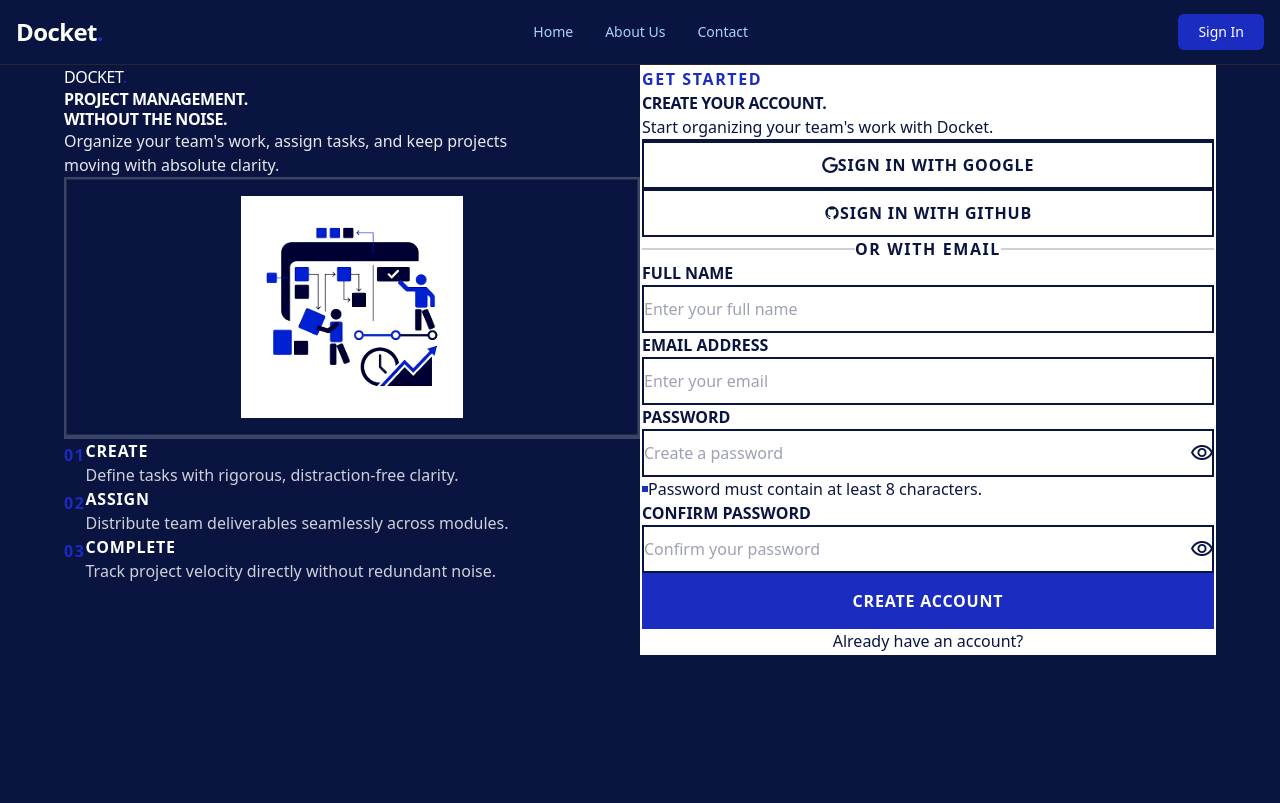
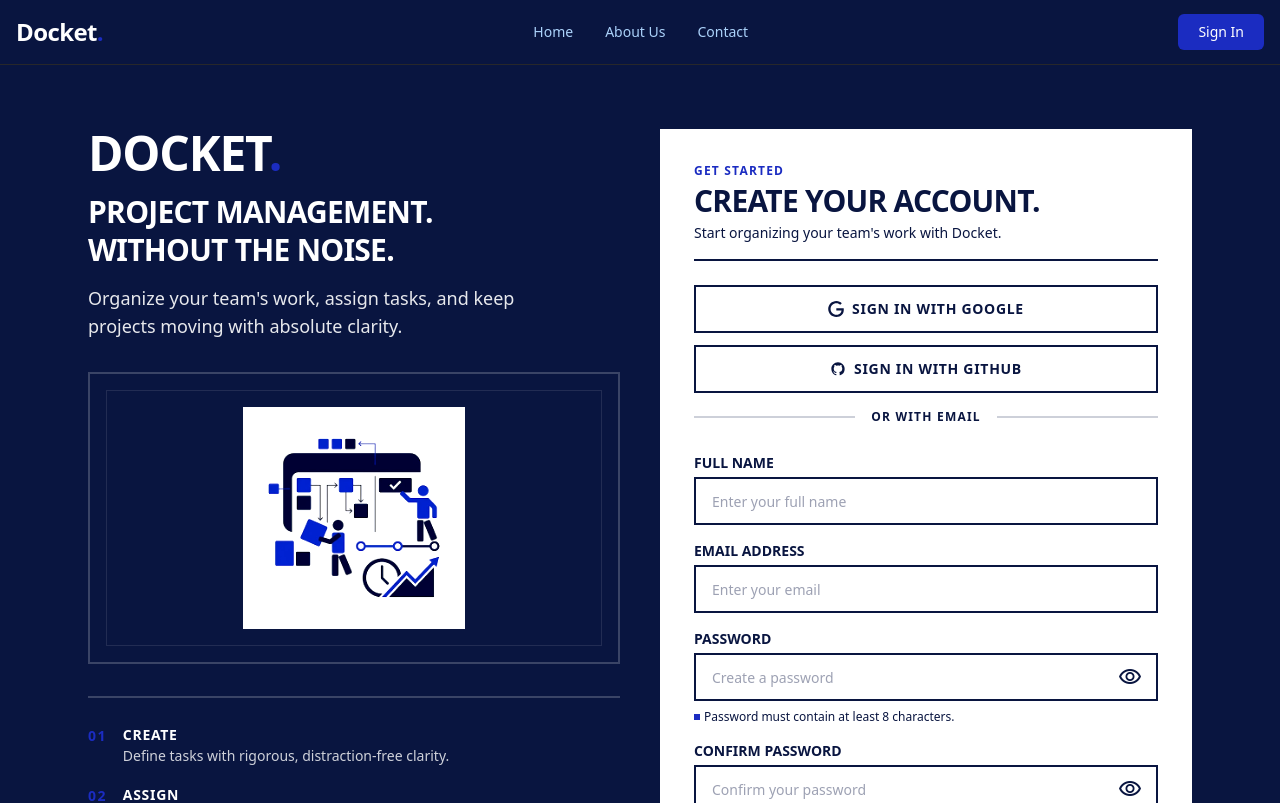
Before and after one commit to Obiwumma/docket, a Next.js app: page /login in a window 1280 px wide. Shown: the top 803 px of the page. Built offline with nearby package versions, Linux system fonts and the light colour scheme.

Commit message:
feat: add team pages

```diff
--- a/app/(public)/about/page.tsx
+++ b/app/(public)/about/page.tsx
@@ -1,3 +1,5 @@
+import Link from "next/link";
+
 export default function AboutPage() {
   return (
     <div className="w-full min-h-screen bg-white text-[#091540]">
@@ -86,9 +88,9 @@
           <p className="text-lg text-gray-200">
             Join thousands of teams getting work done with Docket.
           </p>
-          <button className="bg-white text-[#091540] font-bold py-3 px-8 rounded hover:bg-gray-100 transition">
+          <Link href="/login" className="bg-white text-[#091540] font-bold py-3 px-8 rounded hover:bg-gray-100 transition">
             GET STARTED NOW
-          </button>
+          </Link>
         </div>
       </section>
     </div>
--- a/app/(public)/contact/page.tsx
+++ b/app/(public)/contact/page.tsx
@@ -78,13 +78,13 @@
 
               <div className="flex flex-col gap-1 border-b border-gray-700 pb-4">
                 <span className="text-sm text-[#1B2CC1] font-bold">OFFICE LOCATION</span>
-                <span className="text-lg font-semibold">100 Tech Plaza, Suite 400<span className="block text-gray-300 text-sm font-normal">San Francisco, CA 94107</span></span>
+                <span className="text-lg font-semibold"> D12, Phase 4, kubwa<span className="block text-gray-300 text-sm font-normal">FCT, Abuja</span></span>
               </div>
 
               <div className="flex flex-col gap-1">
                 <span className="text-sm text-[#1B2CC1] font-bold">SUPPORT HOURS</span>
                 <span className="text-lg font-semibold">Monday - Friday</span>
-                <span className="text-gray-300 text-sm">9:00 AM - 6:00 PM EST</span>
+                <span className="text-gray-300 text-sm">9:00 AM - 5:00 PM WAT</span>
               </div>
             </div>
 
--- a/app/(public)/login/page.tsx
+++ b/app/(public)/login/page.tsx
@@ -9,7 +9,6 @@
   const [email, setEmail] = useState("");
   const [password, setPassword] = useState("");
   const [confirmPassword, setConfirmPassword] = useState("");
-  const [termsAccepted, setTermsAccepted] = useState(false);
 
   const [showPassword, setShowPassword] = useState(false);
   const [showConfirmPassword, setShowConfirmPassword] = useState(false);
@@ -36,25 +35,26 @@
   };
 
   return (
-    <main className="relative w-full min-h-screen lg:pt-0">
+    <main className="relative w-full min-h-screen bg-[#091540]">
       <div className="flex flex-col w-full bg-[#091540] text-white">
-        <div className="w-full max-w-6xl mx-auto px-margin-mobile lg:px-gutter py-xl lg:py-xxl">
-          <div className="grid grid-cols-1 lg:grid-cols-12 gap-xl items-start">
+        <div className="w-full max-w-6xl mx-auto px-6 py-12 lg:py-16">
+          <div className="grid grid-cols-1 lg:grid-cols-12 gap-10 items-start">
 
-            <div className="lg:col-span-6 flex flex-col space-y-xl">
-              <div className="space-y-md">
-                <div className="font-display text-display uppercase tracking-tight text-white">
+            {/* Left Column: Brand & Architecture */}
+            <div className="lg:col-span-6 max-lg:hidden flex flex-col space-y-8">
+              <div className="space-y-4">
+                <div className="text-4xl lg:text-5xl font-bold uppercase tracking-tight text-white">
                   Docket<span className="text-[#1B2CC1]">.</span>
                 </div>
-                <h1 className="font-headline-lg text-headline-lg uppercase font-bold text-white tracking-tight leading-tight">
+                <h1 className="text-2xl lg:text-3xl uppercase font-bold text-white tracking-tight leading-tight">
                   PROJECT MANAGEMENT.<br />WITHOUT THE NOISE.
                 </h1>
-                <p className="font-body-lg text-body-lg text-white max-w-md font-normal opacity-90">
+                <p className="text-lg text-white max-w-md font-normal opacity-90">
                   Organize your team&apos;s work, assign tasks, and keep projects moving with absolute clarity.
                 </p>
               </div>
 
-              <div className="border-2 border-white/20 bg-[#091540] p-md">
+              <div className="border-2 border-white/20 bg-[#091540] p-4">
                 <div className="w-full h-64 relative bg-[#091540] flex items-center justify-center overflow-hidden border border-white/10">
                   <img
                     alt="Project management illustration"
@@ -64,44 +64,44 @@
                 </div>
               </div>
 
-              <div className="border-t-2 border-white/20 pt-lg space-y-md">
-                <div className="flex items-start space-x-md">
-                  <span className="font-label-md text-label-md text-[#1B2CC1] font-bold tracking-widest pt-1">
+              <div className="border-t-2 border-white/20 pt-6 space-y-4">
+                <div className="flex items-start space-x-4">
+                  <span className="text-sm text-[#1B2CC1] font-bold tracking-widest pt-1">
                     01
                   </span>
                   <div>
-                    <span className="font-label-md text-label-md uppercase font-bold text-white tracking-wider">
+                    <span className="text-sm uppercase font-bold text-white tracking-wider">
                       CREATE
                     </span>
-                    <p className="font-body-md text-body-md text-white/80">
+                    <p className="text-sm text-white/80">
                       Define tasks with rigorous, distraction-free clarity.
                     </p>
                   </div>
                 </div>
 
-                <div className="flex items-start space-x-md">
-                  <span className="font-label-md text-label-md text-[#1B2CC1] font-bold tracking-widest pt-1">
+                <div className="flex items-start space-x-4">
+                  <span className="text-sm text-[#1B2CC1] font-bold tracking-widest pt-1">
                     02
                   </span>
                   <div>
-                    <span className="font-label-md text-label-md uppercase font-bold text-white tracking-wider">
+                    <span className="text-sm uppercase font-bold text-white tracking-wider">
                       ASSIGN
                     </span>
-                    <p className="font-body-md text-body-md text-white/80">
+                    <p className="text-sm text-white/80">
                       Distribute team deliverables seamlessly across modules.
                     </p>
                   </div>
                 </div>
 
-                <div className="flex items-start space-x-md">
-                  <span className="font-label-md text-label-md text-[#1B2CC1] font-bold tracking-widest pt-1">
+                <div className="flex items-start space-x-4">
+                  <span className="text-sm text-[#1B2CC1] font-bold tracking-widest pt-1">
                     03
                   </span>
                   <div>
-                    <span className="font-label-md text-label-md uppercase font-bold text-white tracking-wider">
+                    <span className="text-sm uppercase font-bold text-white tracking-wider">
                       COMPLETE
                     </span>
-                    <p className="font-body-md text-body-md text-white/80">
+                    <p className="text-sm text-white/80">
                       Track project velocity directly without redundant noise.
                     </p>
                   </div>
@@ -109,25 +109,26 @@
               </div>
             </div>
 
-            <div className="lg:col-span-6 bg-white text-[#091540] p-lg lg:p-xl border-2 border-white rounded-none">
+            {/* Right Column: Sign Up Form */}
+            <div className="lg:col-span-6 bg-white text-[#091540] p-6 lg:p-8 border-2 border-white rounded-none">
 
-              <div className="border-b-2 border-[#091540] pb-md mb-lg">
-                <div className="font-label-sm text-label-sm uppercase font-bold tracking-widest text-[#1B2CC1] mb-xs">
+              <div className="border-b-2 border-[#091540] pb-4 mb-6">
+                <div className="text-xs uppercase font-bold tracking-widest text-[#1B2CC1] mb-1">
                   GET STARTED
                 </div>
-                <h2 className="font-headline-lg text-headline-lg uppercase font-bold text-[#091540] tracking-tight">
+                <h2 className="text-2xl lg:text-3xl uppercase font-bold text-[#091540] tracking-tight">
                   CREATE YOUR ACCOUNT.
                 </h2>
-                <p className="font-body-md text-body-md text-[#091540] mt-xs">
+                <p className="text-sm text-[#091540] mt-1">
                   Start organizing your team&apos;s work with Docket.
                 </p>
               </div>
 
-              <div className="space-y-sm mb-md">
+              <div className="space-y-3 mb-6">
                 <button
                   type="button"
                   onClick={() => signIn("google", { callbackUrl: "/onboarding" })}
-                  className="w-full h-12 border-2 border-[#091540] bg-white hover:bg-[#091540] text-[#091540] hover:text-white transition-colors flex items-center justify-center space-x-sm font-label-md text-label-md uppercase font-bold tracking-wider"
+                  className="w-full h-12 border-2 border-[#091540] bg-white hover:bg-[#091540] text-[#091540] hover:text-white transition-colors flex items-center justify-center space-x-2 text-sm uppercase font-bold tracking-wider"
                 >
                   <svg className="w-4 h-4 fill-current" viewBox="0 0 24 24">
                     <path d="M12.48 10.92v3.28h7.84c-.24 1.84-.853 3.187-1.787 4.133-1.147 1.147-2.933 2.4-6.053 2.4-4.827 0-8.6-3.893-8.6-8.72s3.773-8.72 8.6-8.72c2.6 0 4.507 1.027 5.907 2.347l2.307-2.307C18.747 1.44 16.133 0 12.48 0 5.867 0 .307 5.387.307 12s5.56 12 12.173 12c3.573 0 6.267-1.173 8.373-3.36 2.16-2.16 2.84-5.213 2.84-7.667 0-.76-.053-1.467-.173-2.053H12.48z" />
@@ -138,7 +139,7 @@
                 <button
                   type="button"
                   onClick={() => signIn("github", { callbackUrl: "/onboarding" })}
-                  className="w-full h-12 border-2 border-[#091540] bg-white hover:bg-[#091540] text-[#091540] hover:text-white transition-colors flex items-center justify-center space-x-sm font-label-md text-label-md uppercase font-bold tracking-wider"
+                  className="w-full h-12 border-2 border-[#091540] bg-white hover:bg-[#091540] text-[#091540] hover:text-white transition-colors flex items-center justify-center space-x-2 text-sm uppercase font-bold tracking-wider"
                 >
                   <svg className="w-4 h-4 fill-current" viewBox="0 0 24 24">
                     <path
@@ -150,21 +151,21 @@
                   <span>Sign in with GitHub</span>
                 </button>
 
-                <div className="relative flex items-center justify-center py-xs">
+                <div className="relative flex items-center justify-center py-1">
                   <div className="w-full border-t-2 border-[#091540]/20 absolute"></div>
-                  <span className="relative bg-white px-md font-label-sm text-label-sm uppercase font-bold text-[#091540] tracking-widest">
+                  <span className="relative bg-white px-4 text-xs uppercase font-bold text-[#091540] tracking-widest">
                     OR WITH EMAIL
                   </span>
                 </div>
               </div>
 
-              <form className="space-y-md" id="signupForm" onSubmit={handleFormSubmit}>
-                <div className="flex flex-col space-y-xs">
-                  <label className="font-label-md text-label-md uppercase font-bold text-[#091540]" htmlFor="fullName">
+              <form className="space-y-4" id="signupForm" onSubmit={handleFormSubmit}>
+                <div className="flex flex-col space-y-1">
+                  <label className="text-sm uppercase font-bold text-[#091540]" htmlFor="fullName">
                     FULL NAME
                   </label>
                   <input
-                    className="w-full h-12 px-md border-2 border-[#091540] text-[#091540] placeholder:text-[#091540]/40 font-body-md text-body-md bg-white focus:outline-none focus:border-[#1B2CC1]"
+                    className="w-full h-12 px-4 border-2 border-[#091540] text-[#091540] placeholder:text-[#091540]/40 text-sm bg-white focus:outline-none focus:border-[#1B2CC1]"
                     id="fullName"
                     name="fullName"
                     placeholder="Enter your full name"
@@ -175,12 +176,12 @@
                   />
                 </div>
 
-                <div className="flex flex-col space-y-xs">
-                  <label className="font-label-md text-label-md uppercase font-bold text-[#091540]" htmlFor="email">
+                <div className="flex flex-col space-y-1">
+                  <label className="text-sm uppercase font-bold text-[#091540]" htmlFor="email">
                     EMAIL ADDRESS
                   </label>
                   <input
-                    className="w-full h-12 px-md border-2 border-[#091540] text-[#091540] placeholder:text-[#091540]/40 font-body-md text-body-md bg-white focus:outline-none focus:border-[#1B2CC1]"
+                    className="w-full h-12 px-4 border-2 border-[#091540] text-[#091540] placeholder:text-[#091540]/40 text-sm bg-white focus:outline-none focus:border-[#1B2CC1]"
                     id="email"
                     name="email"
                     placeholder="Enter your email"
@@ -190,13 +191,14 @@
                     onChange={(e) => setEmail(e.target.value)}
                   />
                 </div>
-                <div className="flex flex-col space-y-xs">
-                  <label className="font-label-md text-label-md uppercase font-bold text-[#091540]" htmlFor="password">
+
+                <div className="flex flex-col space-y-1">
+                  <label className="text-sm uppercase font-bold text-[#091540]" htmlFor="password">
                     PASSWORD
                   </label>
                   <div className="relative flex items-center">
                     <input
-                      className={`w-full h-12 pl-md pr-12 border-2 border-[#091540] text-[#091540] placeholder:text-[#091540]/40 font-body-md text-body-md bg-white focus:outline-none focus:border-[#1B2CC1] ${
+                      className={`w-full h-12 pl-4 pr-12 border-2 border-[#091540] text-[#091540] placeholder:text-[#091540]/40 text-sm bg-white focus:outline-none focus:border-[#1B2CC1] ${
                         showErrorBanner ? "border-4" : ""
                       }`}
                       id="password"
@@ -210,29 +212,30 @@
                     />
                     <button
                       aria-label="Toggle password visibility"
-                      className="absolute right-0 top-0 bottom-0 px-md flex items-center justify-center text-[#091540] hover:text-[#1B2CC1] transition-colors"
+                      className="absolute right-0 top-0 bottom-0 px-4 flex items-center justify-center text-[#091540] hover:text-[#1B2CC1] transition-colors"
                       onClick={() => setShowPassword(!showPassword)}
                       type="button"
                     >
-                      <span className="material-symbols-outlined text-headline-md" id="passwordToggleIcon">
+                      <span className="material-symbols-outlined text-xl" id="passwordToggleIcon">
                         {showPassword ? "visibility_off" : "visibility"}
                       </span>
                     </button>
                   </div>
-                  <div className="flex items-center space-x-xs pt-xs">
+                  <div className="flex items-center space-x-1 pt-1">
                     <span className="w-1.5 h-1.5 bg-[#1B2CC1] inline-block"></span>
-                    <p className="font-label-sm text-label-sm text-[#091540]">
+                    <p className="text-xs text-[#091540]">
                       Password must contain at least 8 characters.
                     </p>
                   </div>
                 </div>
-                <div className="flex flex-col space-y-xs">
-                  <label className="font-label-md text-label-md uppercase font-bold text-[#091540]" htmlFor="confirmPassword">
+
+                <div className="flex flex-col space-y-1">
+                  <label className="text-sm uppercase font-bold text-[#091540]" htmlFor="confirmPassword">
                     CONFIRM PASSWORD
                   </label>
                   <div className="relative flex items-center">
                     <input
-                      className={`w-full h-12 pl-md pr-12 border-2 border-[#091540] text-[#091540] placeholder:text-[#091540]/40 font-body-md text-body-md bg-white focus:outline-none focus:border-[#1B2CC1] ${
+                      className={`w-full h-12 pl-4 pr-12 border-2 border-[#091540] text-[#091540] placeholder:text-[#091540]/40 text-sm bg-white focus:outline-none focus:border-[#1B2CC1] ${
                         showErrorBanner ? "border-4" : ""
                       }`}
                       id="confirmPassword"
@@ -245,34 +248,35 @@
                     />
                     <button
                       aria-label="Toggle confirm password visibility"
-                      className="absolute right-0 top-0 bottom-0 px-md flex items-center justify-center text-[#091540] hover:text-[#1B2CC1] transition-colors"
+                      className="absolute right-0 top-0 bottom-0 px-4 flex items-center justify-center text-[#091540] hover:text-[#1B2CC1] transition-colors"
                       onClick={() => setShowConfirmPassword(!showConfirmPassword)}
                       type="button"
                     >
-                      <span className="material-symbols-outlined text-headline-md" id="confirmPasswordToggleIcon">
+                      <span className="material-symbols-outlined text-xl" id="confirmPasswordToggleIcon">
                         {showConfirmPassword ? "visibility_off" : "visibility"}
                       </span>
                     </button>
                   </div>
                 </div>
+
                 <div
-                  className={`border-2 border-[#091540] bg-[#091540] text-white p-md space-y-xs ${
+                  className={`border-2 border-[#091540] bg-[#091540] text-white p-4 space-y-1 ${
                     showErrorBanner ? "" : "hidden"
                   }`}
                   id="errorDemoBanner"
                 >
-                  <div className="flex items-center space-x-xs font-label-md text-label-md uppercase font-bold text-white">
-                    <span className="material-symbols-outlined text-headline-md text-white">error</span>
+                  <div className="flex items-center space-x-2 text-sm uppercase font-bold text-white">
+                    <span className="material-symbols-outlined text-xl text-white">error</span>
                     <span>ATTENTION REQUIRED</span>
                   </div>
-                  <p className="font-body-md text-body-md text-white">
+                  <p className="text-sm text-white">
                     [DEMO ERROR STATE]: Passwords must match exactly and contain at least 8 characters.
                   </p>
                 </div>
 
-                <div className="pt-sm">
+                <div className="pt-2">
                   <button
-                    className={`w-full h-14 font-label-md text-label-md uppercase font-bold tracking-wider transition-colors flex items-center justify-center ${
+                    className={`w-full h-14 text-sm uppercase font-bold tracking-wider transition-colors flex items-center justify-center ${
                       isSubmitted
                         ? "bg-[#091540] text-white"
                         : isSubmitting
@@ -287,8 +291,8 @@
                   </button>
                 </div>
 
-                <div className="text-center pt-xs">
-                  <p className="font-body-md text-body-md text-[#091540]">
+                <div className="text-center pt-1">
+                  <p className="text-sm text-[#091540]">
                     Already have an account?
                   </p>
                 </div>
--- a/app/(public)/page.tsx
+++ b/app/(public)/page.tsx
@@ -1,3 +1,5 @@
+import Link from "next/link";
+
 export default function Home() {
   return (
     <div className="w-full">
@@ -11,12 +13,12 @@
               Plan work, assign tasks, and keep your team moving without unnecessary complexity.
             </p>
             <div className="flex flex-col sm:flex-row gap-4 mt-4">
-              <button className="bg-[#1B2CC1] text-white font-bold py-3 px-6 rounded hover:bg-blue-700 transition">
+              <Link href="/login" className="bg-[#1B2CC1] text-white font-bold py-3 px-6 rounded hover:bg-blue-700 transition">
                 START NOW
-              </button>
-              <button className="bg-transparent border-2 border-white text-white font-bold py-3 px-6 rounded hover:bg-white hover:text-[#091540] transition">
+              </Link>
+              <Link href="/about" className="bg-transparent border-2 border-white text-white font-bold py-3 px-6 rounded hover:bg-white hover:text-[#091540] transition">
                 LEARN MORE
-              </button>
+              </Link>
             </div>
           </div>
 
@@ -103,9 +105,9 @@
           <p className="text-lg text-gray-200">
             Give your team a simpler way to manage work.
           </p>
-          <button className="bg-white text-[#091540] font-bold py-3 px-8 rounded mt-4 hover:bg-gray-100 transition">
+          <Link href="/login" className="bg-white text-[#091540] font-bold py-3 px-8 rounded mt-4 hover:bg-gray-100 transition">
             START NOW
-          </button>
+          </Link>
         </div>
       </section>
     </div>
```
Also changed, not shown: app/dashboard/lead/page.tsx (added), app/dashboard/member/page.tsx (added).
